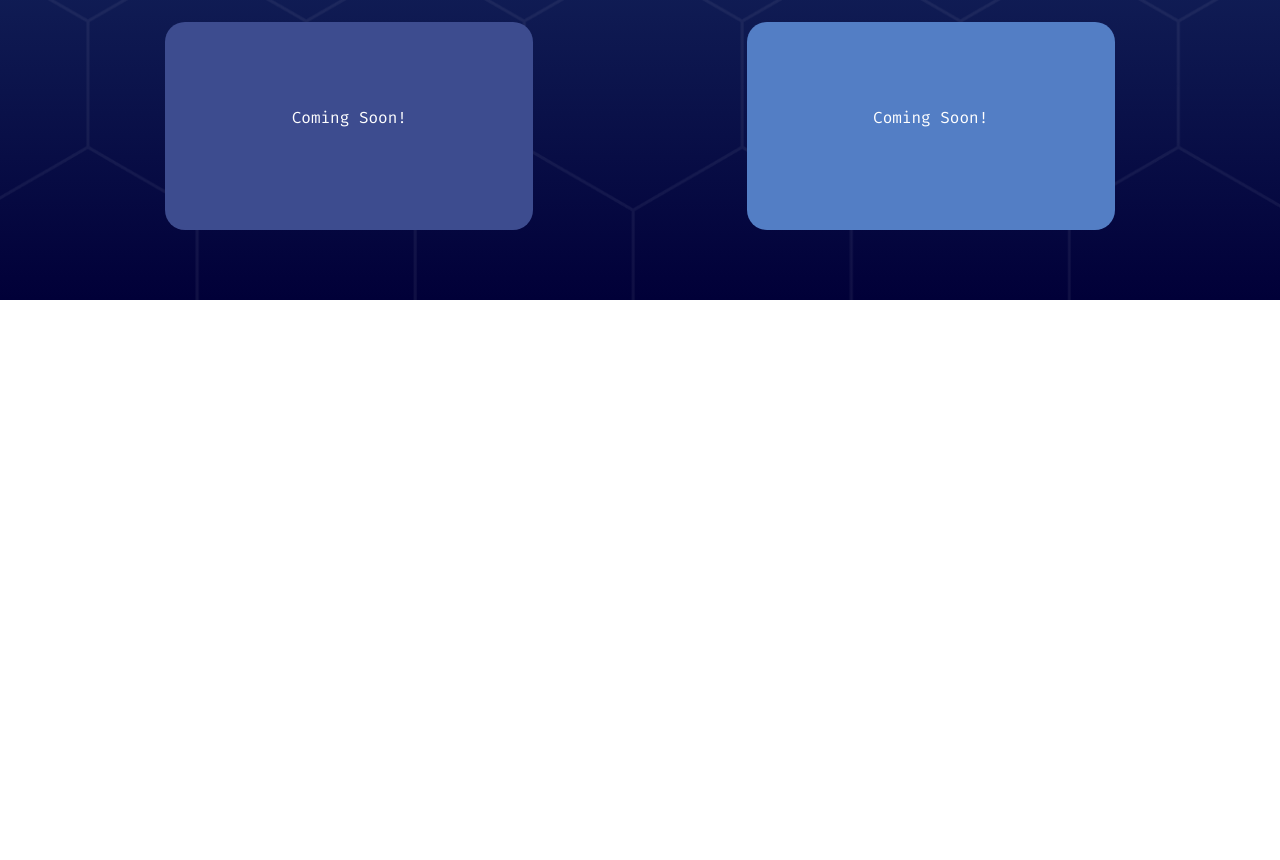
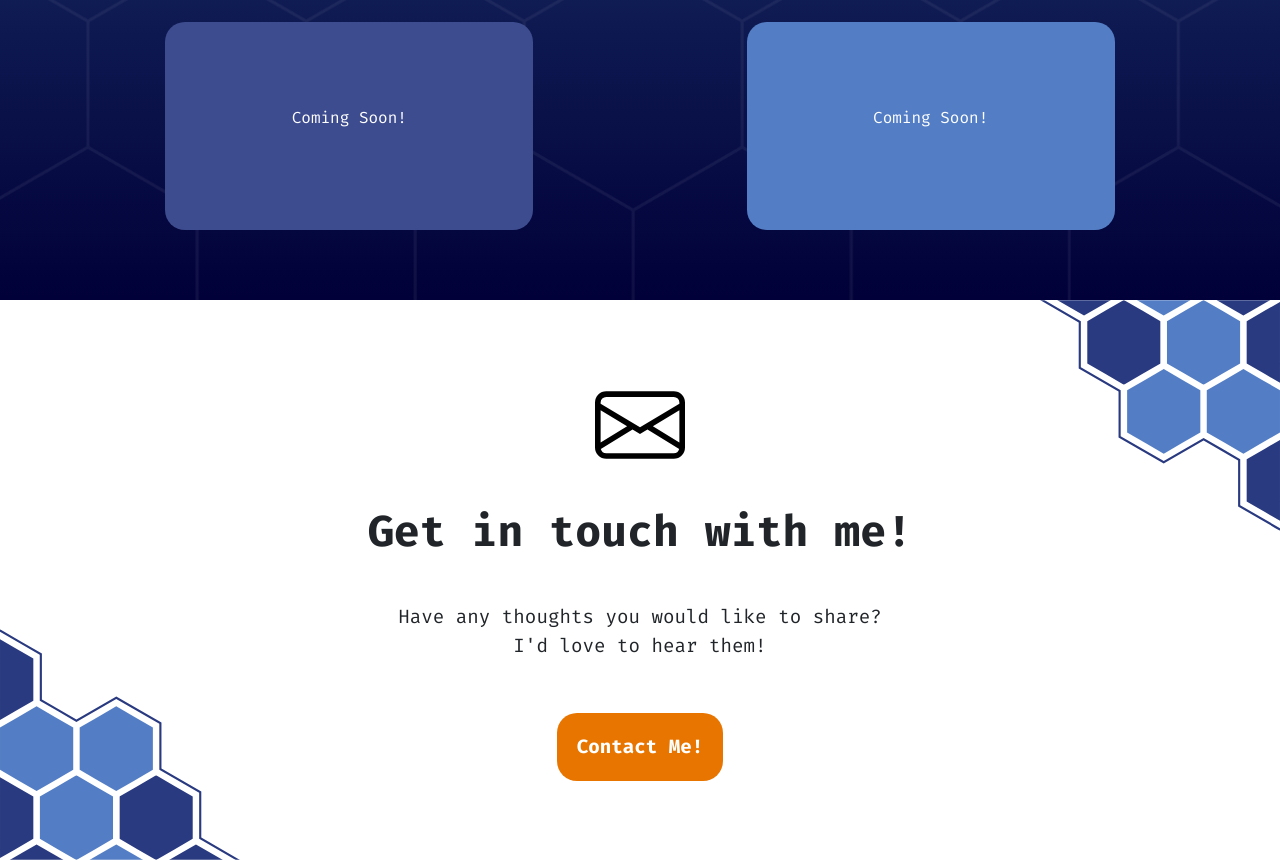
Before and after one commit to ugonnaanyalemechi/personal-website, a plain HTML site: page index.html in a window 1280 px wide. Shown: the part 1780-2640 px from the top of the page. Before the commit the page ends 2080 px from the top, so only its background shows below. Drawn offline with nearby package versions, Linux system fonts and the light colour scheme; a web font is replaced by a local one.

Commit message:
feat: add contact section w/ proper responsiveness for common devices

```diff
--- a/index.html
+++ b/index.html
@@ -40,7 +40,7 @@
               <a class="nav-link" href="#">Projects</a>
             </li>
             <li class="nav-item">
-              <a class="nav-link" href="#">Contact</a>
+              <a class="nav-link" href="#contact">Contact</a>
             </li>
             <li class="nav-item">
               <a class="nav-link" href="https://www.linkedin.com/in/ugonna-anyalemechi/">LinkedIn</a>
@@ -105,8 +105,15 @@
     </div>
   </section>
   <!-- Contact -->
-  <section>
-
+  <section id="contact">
+    <img id="hex-corner-1" class="hex-corner" src="./images/hex-corner.svg" alt="hex corner">
+    <img id="hex-corner-2" class="hex-corner" src="./images/hex-corner.svg" alt="hex corner">
+    <div class="contact-container">
+      <img src="./images/envelope.svg" alt="envelope" height="90">
+      <h2>Get in touch with me!</h2>
+      <p>Have any thoughts you would like to share?<br>I'd love to hear them!</p>
+      <button>Contact Me!</button>
+    </div>
   </section>
   <!-- Footer -->
   <section>
--- a/styles.css
+++ b/styles.css
@@ -222,6 +222,56 @@ h1 {
     border-radius: 20px;
 }
 
+/* Contact Styles */
+#contact {
+    position: relative;
+    height: 35rem;
+}
+
+.hex-corner {
+    position: absolute;
+    z-index: 1;
+    height: 15rem;
+}
+
+#hex-corner-1 {
+    right: 0;
+}
+
+#hex-corner-2 {
+    transform: rotate(180deg);
+    bottom: 0;
+}
+
+.contact-container {
+    display: flex;
+    flex-direction: column;
+    justify-content: center;
+    align-items: center;
+    gap: 2.3rem;
+    height: 100%;
+    text-align: center;
+}
+
+.contact-container h2 {
+    font-size: 2.7rem;
+    font-weight: bolder;
+}
+
+.contact-container p {
+    font-size: 1.2rem;
+}
+
+.contact-container button {
+    color: #FFFFFF;
+    background-color: #E87500;
+    font-weight: bolder;
+    font-size: 1.2rem;
+    padding: 1em;
+    border-radius: 20px;
+    border: none;
+}
+
 @media (max-width: 1100px) {
     #about {
         flex-direction: column;
@@ -268,6 +318,10 @@ h1 {
     h1 {
         letter-spacing: 0.6rem;
     }
+
+    .hex-corner {
+        height: 10rem;
+    }
 }
 
 @media (max-width: 400px) {
```
Also changed, not shown: images/envelope.svg (added), images/hex-corner.svg (added).
